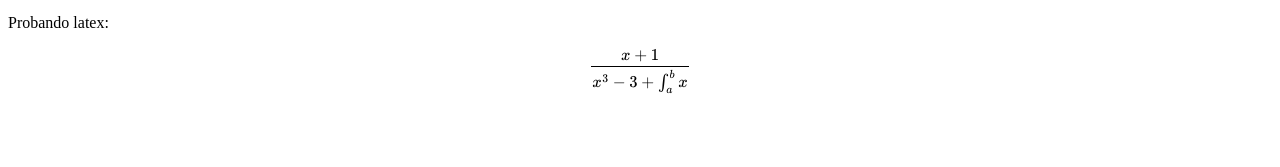
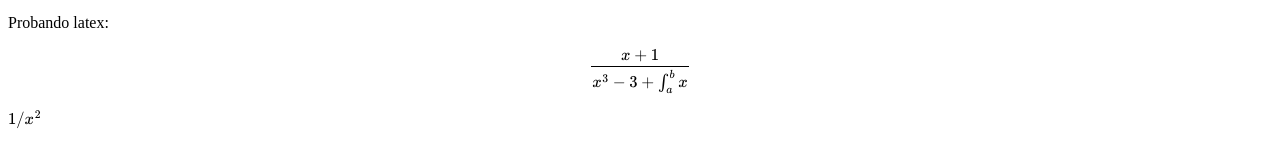
Before and after one commit to NCordon/ncordon.github.io, a Jekyll site: the page built from _posts/2016-10-01-welcome-to-jekyll.md, in a window 1280 px wide. Shown: the part 454-621 px from the top of the page. Built offline with Jekyll 4.4.1, drawn with Linux system fonts in a browser that asks for light colours; formulas are drawn with MathJax 3.

Commit message:
Otra prueba con mathjax. Esto sigue sin funcionar

```diff
--- a/_posts/2016-10-01-welcome-to-jekyll.md
+++ b/_posts/2016-10-01-welcome-to-jekyll.md
@@ -38,3 +38,5 @@ def funcionR <- function(par, par2){
 Probando latex:
 
 $$\frac{x+1}{x^3-3+\int_a^b x}$$
+
+\\( 1/x^{2} \\)
```
Also changed, not shown: 2 other files.
